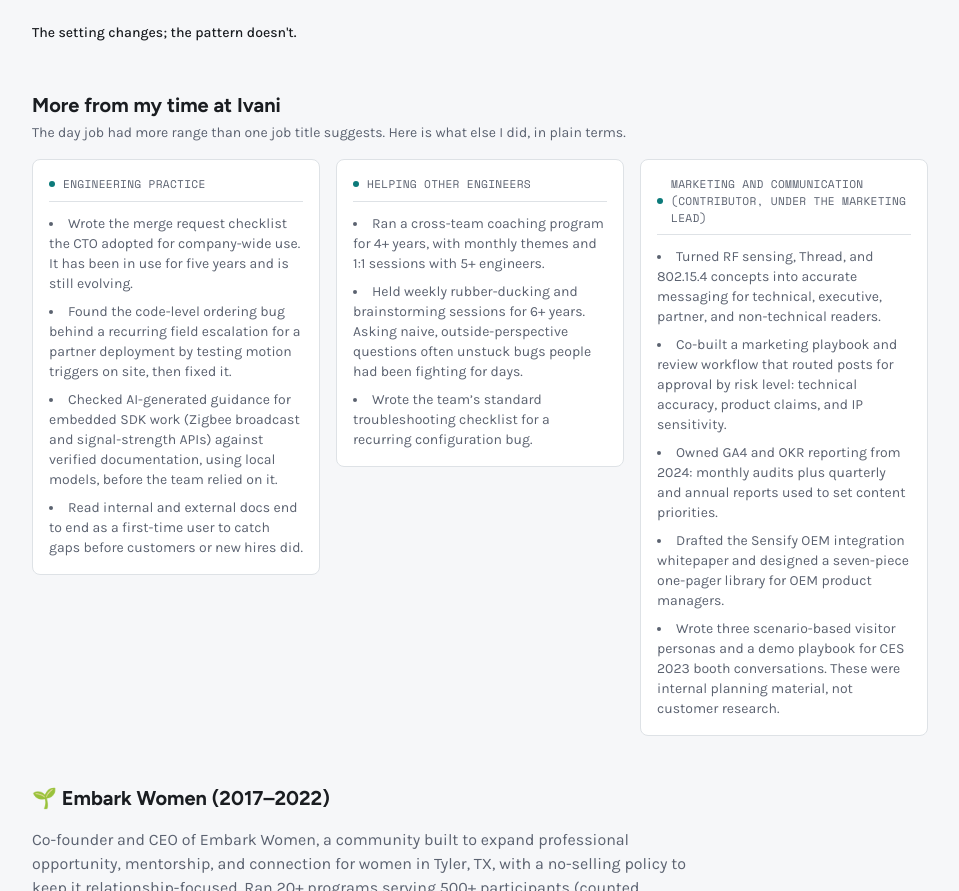
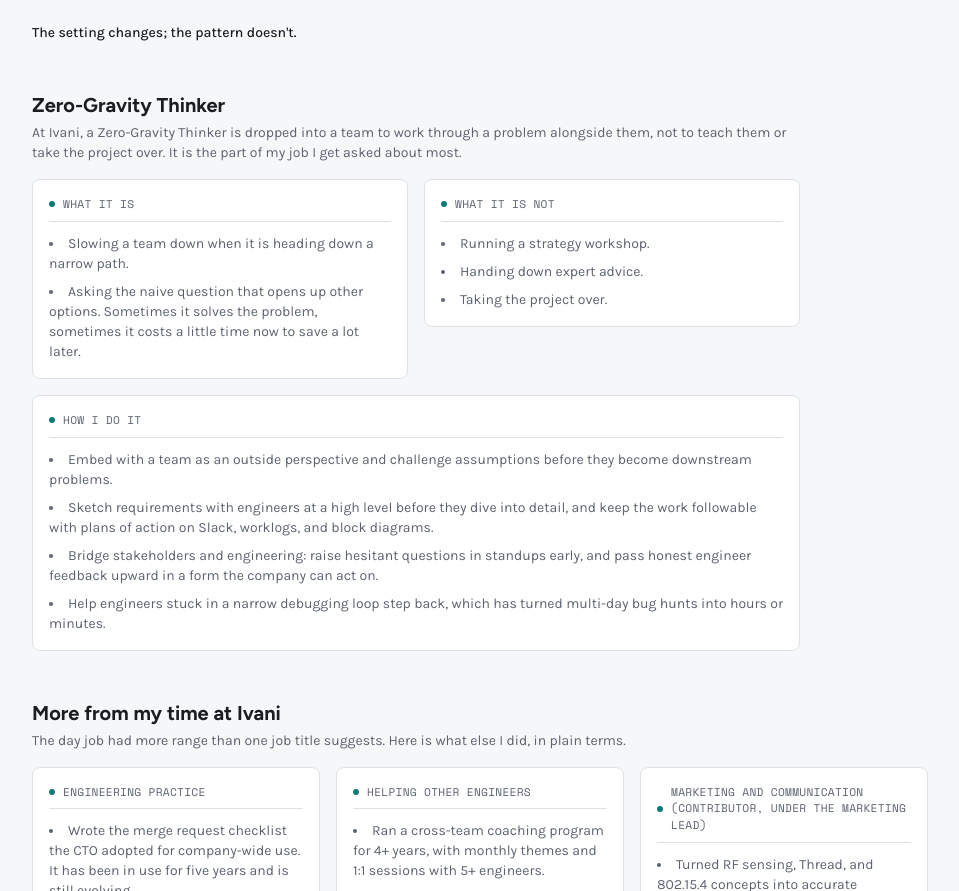
Before and after one commit to Hereforlolz/prototype-playground, a Next.js app: page /about in a window 1280 px wide. Shown: the part 1316-2207 px from the top of the page, without its empty margins (320-1279 px from the left). Built offline with nearby package versions, Linux system fonts and the light colour scheme.

Commit message:
Add Zero-Gravity Thinker section to About
Explains the role in plain language (what it is, what it is not, how it is
practiced) from Ivani's framing in Master Stories and the résumé, with
tests guarding framing and privacy.

Co-Authored-By: Claude Sonnet 5.5 <noreply@anthropic.com>

```diff
--- /dev/null
+++ b/lib/zero-gravity.js
@@ -0,0 +1,29 @@
+// lib/zero-gravity.js
+//
+// Copy for the "Zero-Gravity Thinker" section on the About page, kept as
+// plain data so it can be tested. The role definition comes from Ivani's own
+// framing (Master Stories in Notion); the practices restate résumé bullets.
+'use strict';
+
+const ZG_INTRO =
+  'At Ivani, a Zero-Gravity Thinker is dropped into a team to work through a problem alongside them, not to teach them or take the project over. It is the part of my job I get asked about most.';
+
+const ZG_IS = [
+  'Slowing a team down when it is heading down a narrow path.',
+  'Asking the naive question that opens up other options. Sometimes it solves the problem, sometimes it costs a little time now to save a lot later.',
+];
+
+const ZG_IS_NOT = [
+  'Running a strategy workshop.',
+  'Handing down expert advice.',
+  'Taking the project over.',
+];
+
+const ZG_PRACTICES = [
+  'Embed with a team as an outside perspective and challenge assumptions before they become downstream problems.',
+  'Sketch requirements with engineers at a high level before they dive into detail, and keep the work followable with plans of action on Slack, worklogs, and block diagrams.',
+  'Bridge stakeholders and engineering: raise hesitant questions in standups early, and pass honest engineer feedback upward in a form the company can act on.',
+  'Help engineers stuck in a narrow debugging loop step back, which has turned multi-day bug hunts into hours or minutes.',
+];
+
+module.exports = { ZG_INTRO, ZG_IS, ZG_IS_NOT, ZG_PRACTICES };
--- a/pages/about.js
+++ b/pages/about.js
@@ -6,6 +6,7 @@ import TerminalFrame from '../components/TerminalFrame';
 import ClosingCTA from '../components/ClosingCTA';
 import { LOCATION, RELOCATION, WORK_AUTHORIZATION } from '../lib/status';
 import { IVANI_WORK } from '../lib/ivani-work';
+import { ZG_INTRO, ZG_IS, ZG_IS_NOT, ZG_PRACTICES } from '../lib/zero-gravity';
 
 // The four-phase approach behind the work on this site: understand the
 // real system, build enough to expose what's actually true, separate
@@ -174,6 +175,35 @@ export default function About() {
         </p>
       </section>
 
+      {/* 3a. Zero-Gravity Thinker */}
+      <section id="zero-gravity" className="mt-12 max-w-3xl scroll-mt-8">
+        <h2 className="font-display text-xl font-bold text-text mb-1">Zero-Gravity Thinker</h2>
+        <p className="text-muted text-sm mb-4">{ZG_INTRO}</p>
+        <div className="grid sm:grid-cols-2 gap-4 items-start mb-4">
+          <TerminalFrame label="What it is">
+            <ul className="space-y-2 text-muted text-sm list-disc list-inside">
+                {ZG_IS.map(item => (
+                  <li key={item}>{item}</li>
+                ))}
+            </ul>
+          </TerminalFrame>
+          <TerminalFrame label="What it is not">
+            <ul className="space-y-2 text-muted text-sm list-disc list-inside">
+                {ZG_IS_NOT.map(item => (
+                  <li key={item}>{item}</li>
+                ))}
+            </ul>
+          </TerminalFrame>
+        </div>
+        <TerminalFrame label="How I do it">
+          <ul className="space-y-2 text-muted text-sm list-disc list-inside">
+                {ZG_PRACTICES.map(item => (
+                  <li key={item}>{item}</li>
+                ))}
+          </ul>
+        </TerminalFrame>
+      </section>
+
       {/* 3b. More from Ivani */}
       <section className="mt-12 max-w-4xl">
         <h2 className="font-display text-xl font-bold text-text mb-1">More from my time at Ivani</h2>
```
Also changed, not shown: 1 other file (tests, documents, lock files or other folders).
